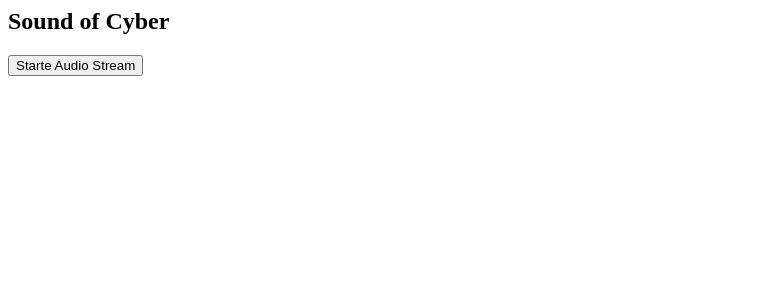
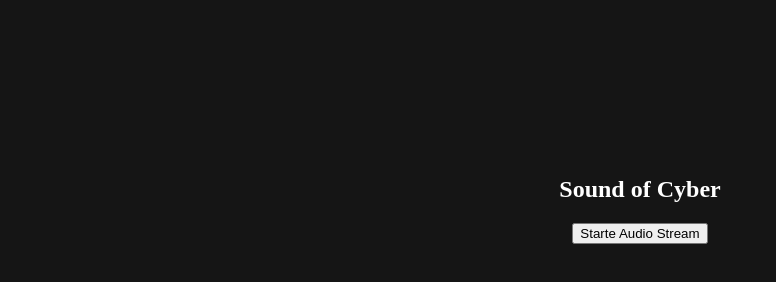
Before and after one commit to Jugendhackt/soundofcyber, a plain HTML site: page index.html in a window 1280 px wide. Shown: the whole page, without its empty margins (0-776 px from the left). Drawn offline with nearby package versions, Linux system fonts and the light colour scheme; no server answers.

Commit message:
Website dunkel + zentriert

```diff
--- a/index.html
+++ b/index.html
@@ -1,10 +1,10 @@
 <html>
 	<head>
 		<title>Sound of Cyber</title>
-		<h2>Sound of Cyber</h2>
+
 		<script src="https://code.jquery.com/jquery-3.2.1.min.js"></script>
 	</head>
-	<body>
+	<body bgcolor = #151515>
 
 		<div class="mypanel"></div>
 
@@ -82,9 +82,14 @@
 				play_sound(sound_data, 0)
 			}
 		</script>
-
-
-		<button onclick="StartButtonClick()">Starte Audio Stream</button>
+		<center style = "margin:11em auto">
+			<h2 style= "color:white">
+				Sound of Cyber
+			</h2>
+			<button onclick="StartButtonClick()">
+				Starte Audio Stream
+			</button>
+		</center>
 
 	</body>
 </html>
```
